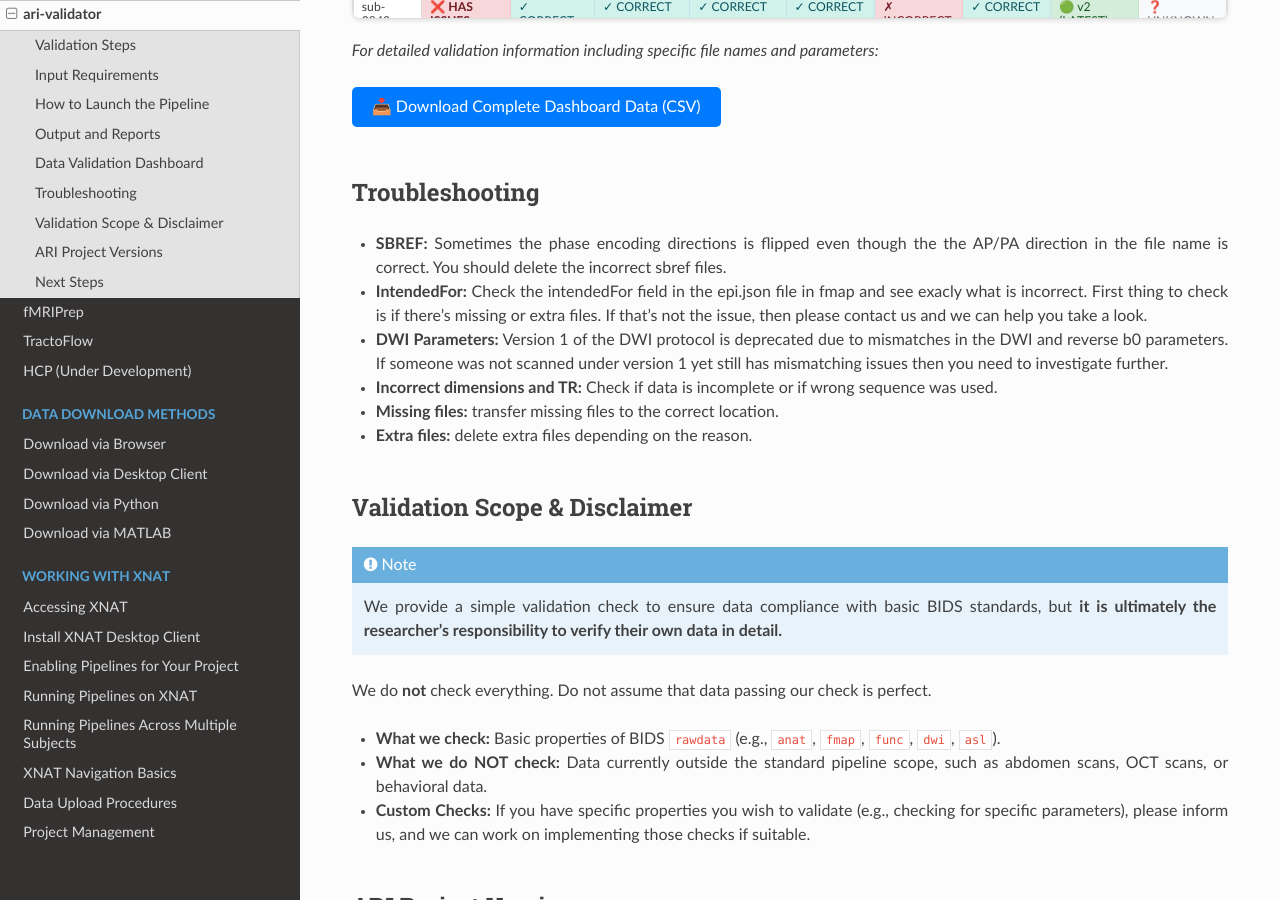
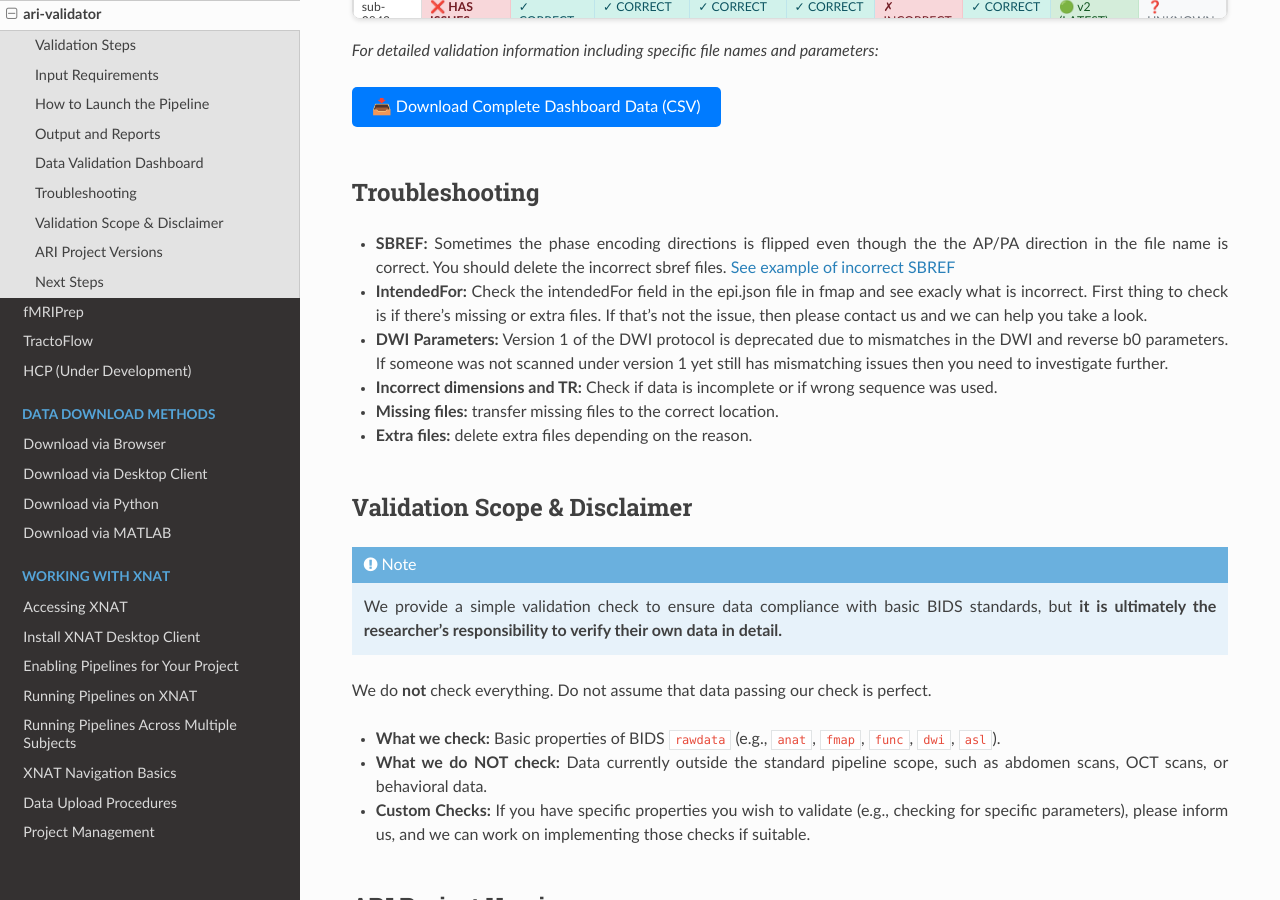
Before and after one commit to BioMedicalImaging-Core-NYUAD/xnat-docs, a Sphinx documentation site: the page built from docs/source/processing_pipelines/ari-validator.rst, in a window 1280 px wide and 900 px high, scrolled down 1991 px. Built offline with Sphinx 7.4.7 and the Read the Docs theme 3.1.0, drawn with Linux system fonts in a browser that asks for light colours.

Commit message:
update how to handle sbref

```diff
--- a/docs/source/processing_pipelines/ari-validator.rst
+++ b/docs/source/processing_pipelines/ari-validator.rst
@@ -289,7 +289,7 @@
 Troubleshooting
 ---------------
 
-- **SBREF:** Sometimes the phase encoding directions is flipped even though the the AP/PA direction in the file name is correct. You should delete the incorrect sbref files.
+- **SBREF:** Sometimes the phase encoding directions is flipped even though the the AP/PA direction in the file name is correct. You should delete the incorrect sbref files. `See example of incorrect SBREF <../_static/3.5.sbref-flip-example.png>`_
 - **IntendedFor:** Check the intendedFor field in the epi.json file in fmap and see exacly what is incorrect. First thing to check is if there's missing or extra files. If that's not the issue, then please contact us and we can help you take a look.
 - **DWI Parameters:** Version 1 of the DWI protocol is deprecated due to mismatches in the DWI and reverse b0 parameters. If someone was not scanned under version 1 yet still has mismatching issues then you need to investigate further.
 - **Incorrect dimensions and TR:** Check if data is incomplete or if wrong sequence was used.
```
Also changed, not shown: docs/source/_static/3.5.sbref-flip-example.png (added).
